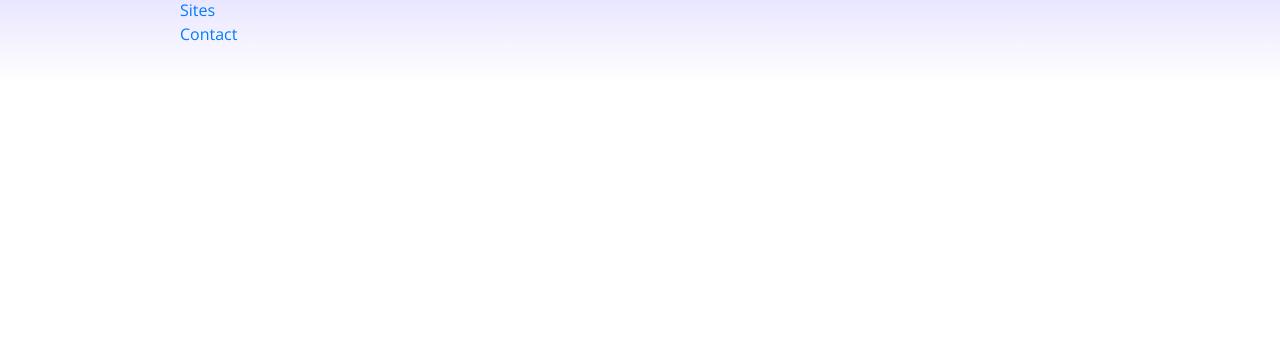
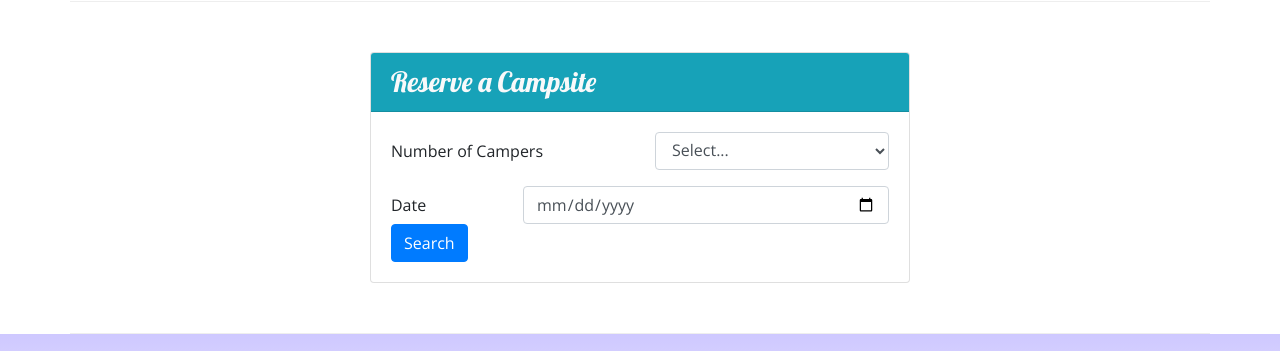
Before and after one commit to AnikThomas/Bootstrap-Project-NuCamp, a website: page index.html in a window 1280 px wide. Shown: the part 1151-1502 px from the top of the page. Before the commit the page ends 1233 px from the top, so only its background shows below. Drawn offline with nearby package versions, Linux system fonts and the light colour scheme.

Commit message:
Week 2 Assignment

```diff
--- a/index.html
+++ b/index.html
@@ -29,6 +29,11 @@
                     <h1>NuCamp</h1>
                      <h2>a better way to camp</h2>
                 </div>
+    <!-- ASSIGNMENT TASK 3 START -->
+                <div class="col-md-4 col-xl-2 mt-4">
+                    <a href="#reserveForm" class="btn btn-info-lg text-light bg-info text-nowrap" role="button">Reserve Campsite</a>
+                </div>
+
             </div>
         </div>
     </header>
@@ -40,6 +45,7 @@
             <button class="navbar-toggler type="button data-toggle="collapse" data-target="#nucampNavbar">
                 <span class="navbar-toggler-icon"></span>
             </button>
+
             <div class="collapse navbar-collapse id="nucampNavbar">
                 <ul class="navbar-nav">
                     <li class="nav-item active"><a class="nav-link" href="#"><i class="fa fa-home fa-lg"></i>Home</a></li>
@@ -51,8 +57,8 @@
         </div>
     </nav>
 
-        <div class="container">
-           <div class="row row-content align-items-center">
+    <div class="container">
+        <div class="row row-content align-items-center">
             <div class="col-sm-4 order-sm-last col-md-3">
                 <h2 class="text-sm-right">Discover & Review</h2>
             </div>
@@ -72,13 +78,19 @@
                 <div class="col-sm-4 col-md-3">
                 <h2>Featured Campsites</h2>
             </div>
-
             <div class="col">
-                <h3>React Lake Campground</h3>
-                <p>Nestled in the foothills of the Chrome Mountains, this campground on the shores of the pristine React Lake is a favorite
-                for fly fishers.</p>
+    <!-- START TASK 1  POSITION ADD MEDIA-->
+                <div class="media">
+                    <div class="media-body align-self-center">
+                        <h3>React Lake Campground</h3>
+                        <p class="d-none d-sm-block">Nestled in the foothills of the Chrome Mountains, this campground on the
+                            shores of the pristine React Lake is a favorite
+                            for fly fishers.</p>
+                    </div>
+                    <img class="d-flex img-thumbnail ml-3" src="./img/react-lake-thumb.jpg" alt="React Lake Thumb" />
+                </div>
             </div>
-        </div>
+            </div>
 
             <div class="row row-content align-items-center">
                 <div class="col-sm-4 order-sm-last col-md-3">
@@ -88,14 +100,59 @@
 
                 <div class="media">
                     <img class="d-flex mr-3 img-thumbnail" src="./img/bootstrap-thumb.png" alt="Bootstrap Outfitters" />
-                        <div class="media-body align-self-center">
+                        <div class="media-body align">
                             <h3>Bootstrap Outfitters</h3>
                             <p class="d-none d-sm-block">Bootstrap Outfitters supplies you with gear you need at prices you can't beat.</p>
                         </div>
                 </div>
             </div>
         </div>
+
+        <!-- TASK 2 POSITION ADD FORM-->
+    <div class="row row-content">
+            <div class="col-sm-6 mx-auto">
+                <div class="card">
+                    <h3 class="card-header text-light bg-info">Reserve a Campsite</h3>
+                    <div class="card-body">
+                        <form id="reserveForm">
+                            <div class="row form-group">
+                                    <label for="numCampers" class="col-sm-6 col-form-label">Number of Campers</label>
+                                    <div class="col">
+                                        <select name="numCampers" class="form-control" id="numCampers">
+                                            <option>Select...</option>
+                                            <option>1</option>
+                                            <option>2</option>
+                                            <option>3</option>
+                                            <option>4</option>
+                                            <option>5</option>
+                                            <option>6</option>
+                                        </select>
+                                    </div>
+                            </div>
+                            <div class="row">
+                                <label for="date" class="col-sm-3 col-form-label">Date</label>
+                                <div class="col">
+                                    <input class="form-control" type="date" name="date" id="date" placeholder="date">
+                                </div>
+                            </div>
+                            <!-- ========================== -->
+
+                        <div class="row">
+                            <div class="col">
+                                <button type="submit" class="btn btn-primary">Search</button>
+                            </div>
+                        </div>
+                    </form>
+                </div>
+
+            </div>
+
+            </div>
+
     </div>
+
+
+</div>
 
     <footer class="site-footer">
         <div class="container">
```
Also changed, not shown: styles.css (line endings or trailing spaces).
